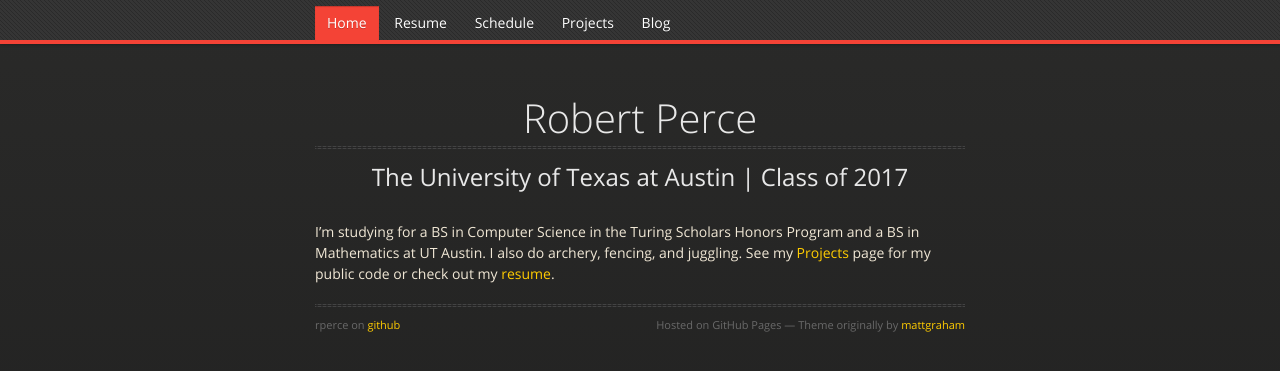
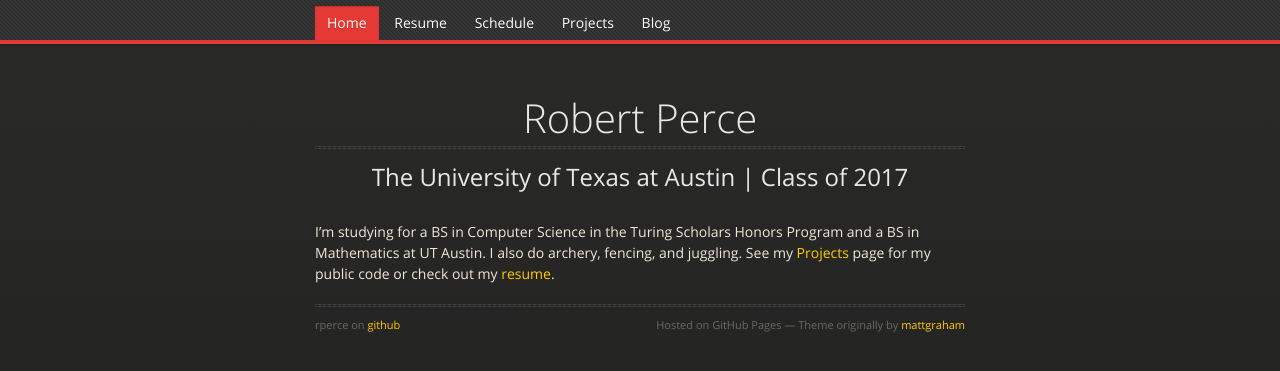
Before and after one commit to rperce/rperce.github.io, a Jekyll site: the page built from index.md, in a window 1280 px wide. Shown: the top 371 px of the page. Built offline with Jekyll 4.4.1, drawn with Linux system fonts in a browser that asks for light colours; nearby versions of some CDN libraries.

Commit message:
Unpinkened home page red

```diff
--- a/_config.yml
+++ b/_config.yml
@@ -8,7 +8,7 @@ defaults:
             links:
                 - title: Home
                   ref: /
-                  color: '#f44336'
+                  color: '#e53935'
                 - title: Resume
                   ref: /resume/
                   color: '#bf5700'
```
